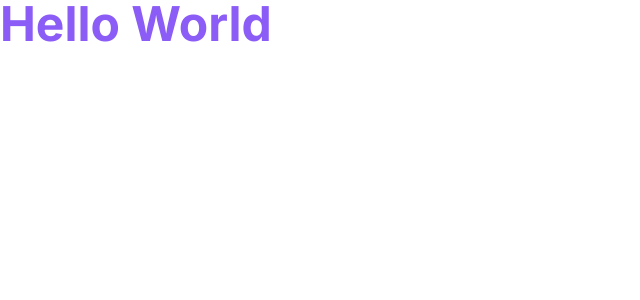
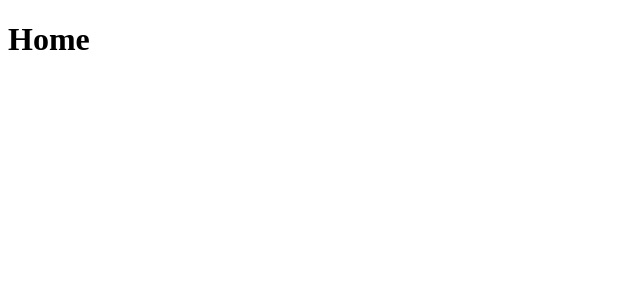
Before and after one commit to FelipeFerreiraDev/Trabalho-I.A-RBC, a React (Vite) app in the folder Front-end/similaridade-ia/: page / in a window 1280 px wide. Shown: the top 300 px of the page, without its empty margins (0-640 px from the left). Built offline with nearby package versions, Linux system fonts and the light colour scheme.

Commit message:
:wrench: feat router instalado

```diff
--- a/Front-end/similaridade-ia/package.json
+++ b/Front-end/similaridade-ia/package.json
@@ -9,8 +9,12 @@
     "preview": "vite preview"
   },
   "dependencies": {
+    "localforage": "^1.10.0",
+    "match-sorter": "^6.3.1",
     "react": "^18.2.0",
-    "react-dom": "^18.2.0"
+    "react-dom": "^18.2.0",
+    "react-router-dom": "^6.4.5",
+    "sort-by": "^1.2.0"
   },
   "devDependencies": {
     "@types/react": "^18.0.26",
--- a/Front-end/similaridade-ia/src/main.tsx
+++ b/Front-end/similaridade-ia/src/main.tsx
@@ -1,9 +1,29 @@
 import React from 'react'
 import ReactDOM from 'react-dom/client'
-import {App} from './App'
+
+import {
+  createBrowserRouter,
+  RouterProvider,
+} from "react-router-dom";
+import { Home } from './view/home';
+
+const router = createBrowserRouter([
+  {
+    path: "/",
+      element: <Home/>,
+  },
+  {
+    path: "/",
+      element: <Home/>,
+  },
+  {
+    path: "/",
+      element: <Home/>,
+  }
+]);
 
 ReactDOM.createRoot(document.getElementById('root') as HTMLElement).render(
   <React.StrictMode>
-    <App />
+    <RouterProvider router={router} />
   </React.StrictMode>
 )
--- /dev/null
+++ b/Front-end/similaridade-ia/src/view/home/index.tsx
@@ -0,0 +1,7 @@
+export function Home() {
+  return (
+    <div className="container">
+      <h1>Home</h1>
+    </div>
+  )
+}
```
Also changed, not shown: 2 other files (tests, documents, lock files or other folders).
